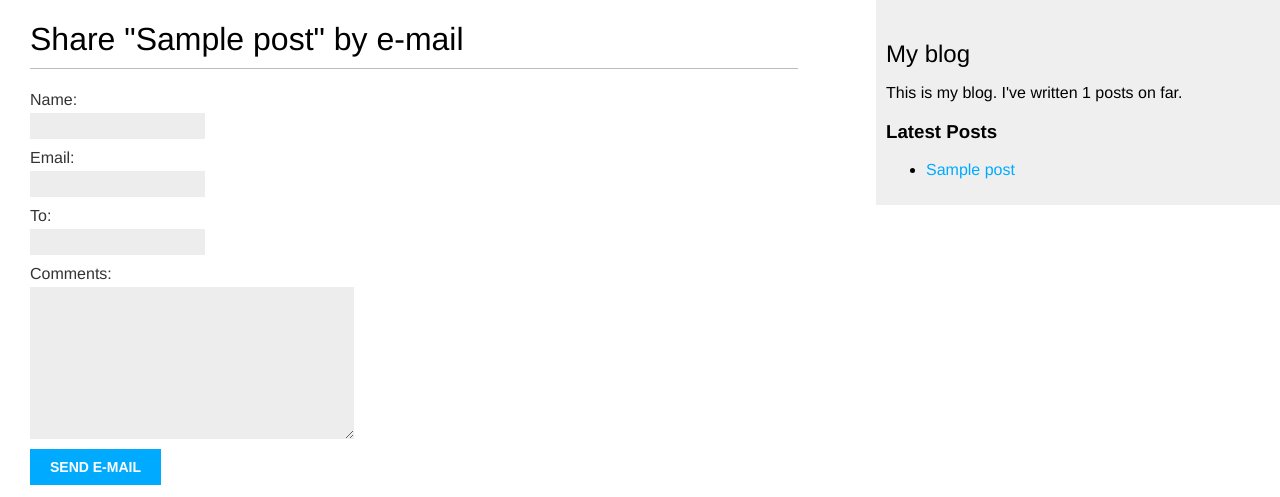
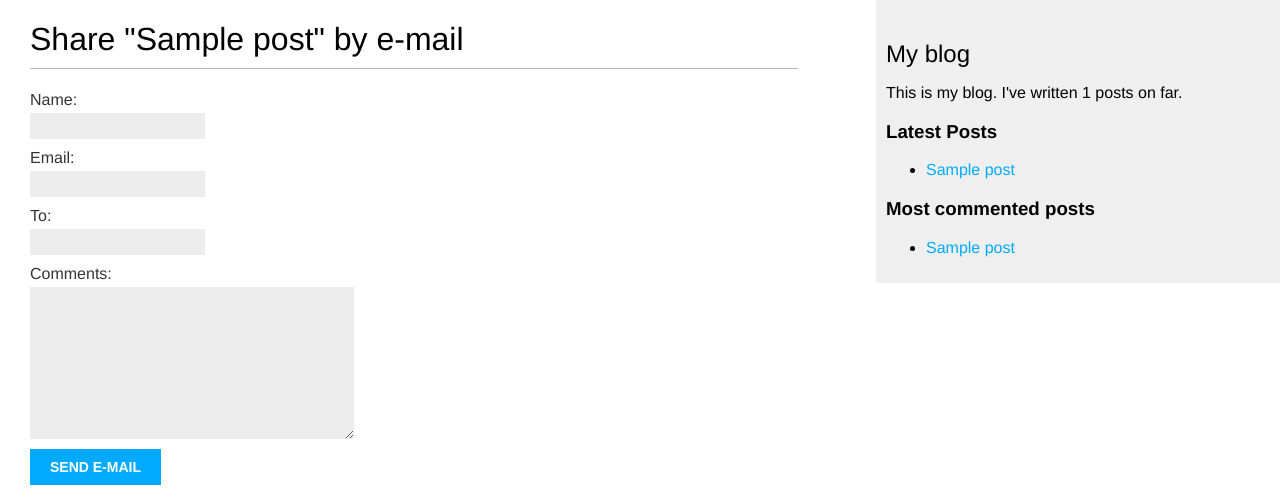
Before and after one commit to likelion-backend-6th/DjangoProject_ImJeongTaek, a Django app: page /blog/1/share/ in a window 1280 px wide. Shown: the top 497 px of the page. Run offline with Django 4.2, Linux system fonts and the light colour scheme; tables that the repository leaves empty hold one stand-in row (values such as "Sample post").

Commit message:
쿼리셋을 이용하는 커스텀 태그

```diff
--- a/blog/templates/blog/base.html
+++ b/blog/templates/blog/base.html
@@ -24,6 +24,15 @@
     </p>
     <h3>Latest Posts</h3>
     {% show_latest_posts 3 %}
+    <h3>Most commented posts</h3>
+    {% get_most_commented_posts as most_commented_posts %}
+    <ul>
+        {% for post in most_commented_posts %}
+        <li>
+            <a href="{{ post.get_absolute_url }}">{{ post.title }}</a>
+        </li>
+        {% endfor %}
+    </ul>
 </div>
 </body>
 </html>
--- a/blog/templatetags/blog_tags.py
+++ b/blog/templatetags/blog_tags.py
@@ -1,4 +1,5 @@
 from django import template
+from django.db.models import Count
 
 from blog.models import Post
 
@@ -14,3 +15,8 @@ def total_posts():
 def show_latest_posts(count=5):
     latest_posts = Post.published.order_by('-publish')[:count]
     return {'latest_posts': latest_posts}
+
+
+@register.simple_tag
+def get_most_commented_posts(count=5):
+    return Post.published.annotate(total_comments=Count('comments')).order_by('-total_comments')[:count]
```
